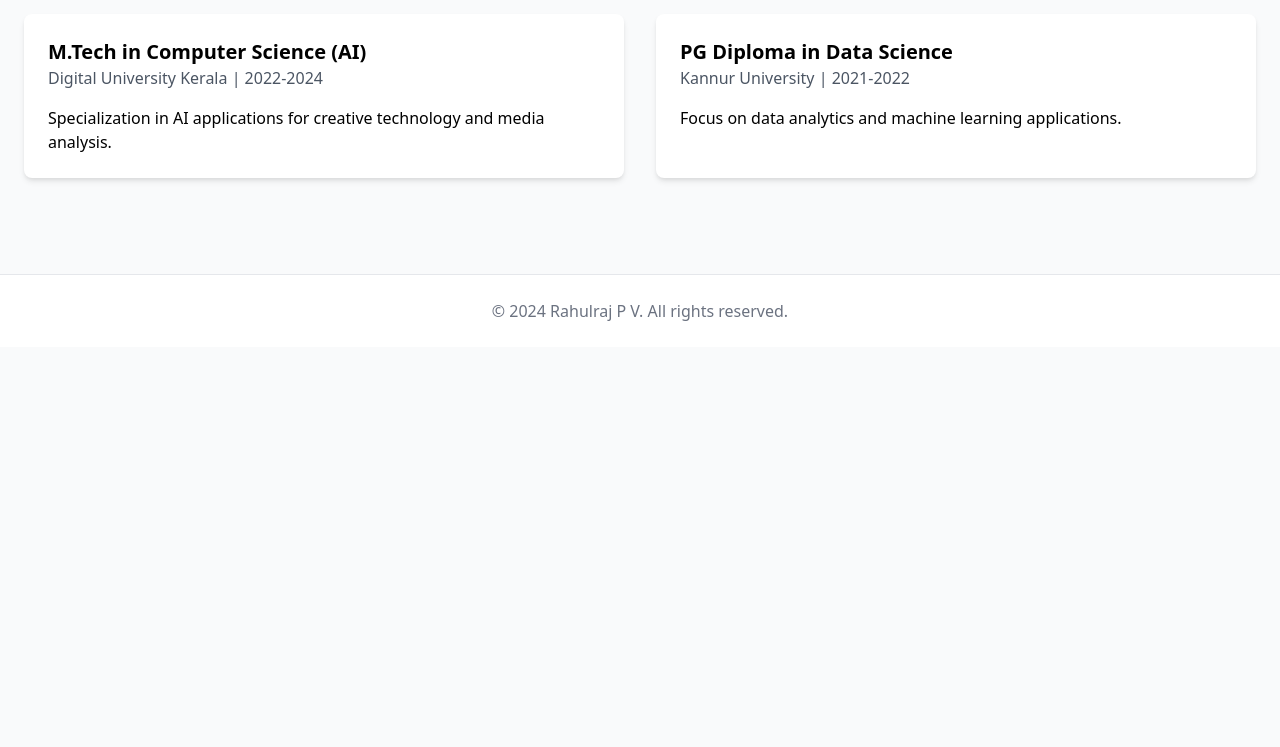
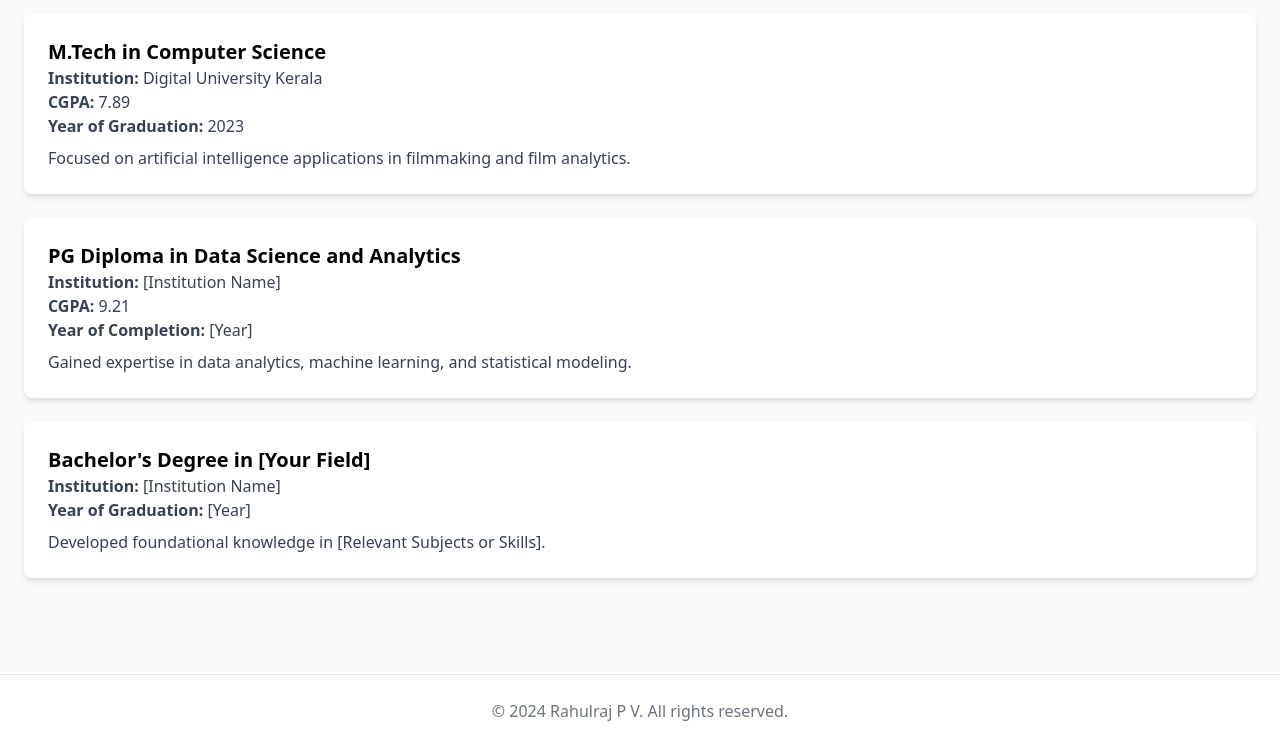
Before and after one commit to rahulrajpv/Resume.io, a plain HTML site: page education.html in a window 1280 px wide. Shown: the part 170-917 px from the top of the page. Before the commit the page ends 800 px from the top, so only its background shows below. Drawn offline with nearby package versions, Linux system fonts and the light colour scheme.

Commit message:
Update education.html

```diff
--- a/education.html
+++ b/education.html
@@ -21,18 +21,28 @@
     </header>
 
     <section class="container mx-auto px-6 py-12">
-        <h2 class="text-3xl font-bold mb-8">Educational Background</h2>
-        <div class="grid md:grid-cols-2 gap-8">
-            <div class="bg-white p-6 rounded-lg shadow-md">
-                <h3 class="text-xl font-bold">M.Tech in Computer Science (AI)</h3>
-                <p class="text-gray-600">Digital University Kerala | 2022-2024</p>
-                <p class="mt-4">Specialization in AI applications for creative technology and media analysis.</p>
-            </div>
-            <div class="bg-white p-6 rounded-lg shadow-md">
-                <h3 class="text-xl font-bold">PG Diploma in Data Science</h3>
-                <p class="text-gray-600">Kannur University | 2021-2022</p>
-                <p class="mt-4">Focus on data analytics and machine learning applications.</p>
-            </div>
+        <h2 class="text-3xl font-bold mb-8">Education</h2>
+        <div class="bg-white p-6 rounded-lg shadow-md mb-6">
+            <h3 class="text-xl font-bold">M.Tech in Computer Science</h3>
+            <p class="text-gray-700"><strong>Institution:</strong> Digital University Kerala</p>
+            <p class="text-gray-700"><strong>CGPA:</strong> 7.89</p>
+            <p class="text-gray-700"><strong>Year of Graduation:</strong> 2023</p>
+            <p class="text-gray-700 mt-2">Focused on artificial intelligence applications in filmmaking and film analytics.</p>
+        </div>
+
+        <div class="bg-white p-6 rounded-lg shadow-md mb-6">
+            <h3 class="text-xl font-bold">PG Diploma in Data Science and Analytics</h3>
+            <p class="text-gray-700"><strong>Institution:</strong> [Institution Name]</p>
+            <p class="text-gray-700"><strong>CGPA:</strong> 9.21</p>
+            <p class="text-gray-700"><strong>Year of Completion:</strong> [Year]</p>
+            <p class="text-gray-700 mt-2">Gained expertise in data analytics, machine learning, and statistical modeling.</p>
+        </div>
+
+        <div class="bg-white p-6 rounded-lg shadow-md">
+            <h3 class="text-xl font-bold">Bachelor's Degree in [Your Field]</h3>
+            <p class="text-gray-700"><strong>Institution:</strong> [Institution Name]</p>
+            <p class="text-gray-700"><strong>Year of Graduation:</strong> [Year]</p>
+            <p class="text-gray-700 mt-2">Developed foundational knowledge in [Relevant Subjects or Skills].</p>
         </div>
     </section>
 
```
